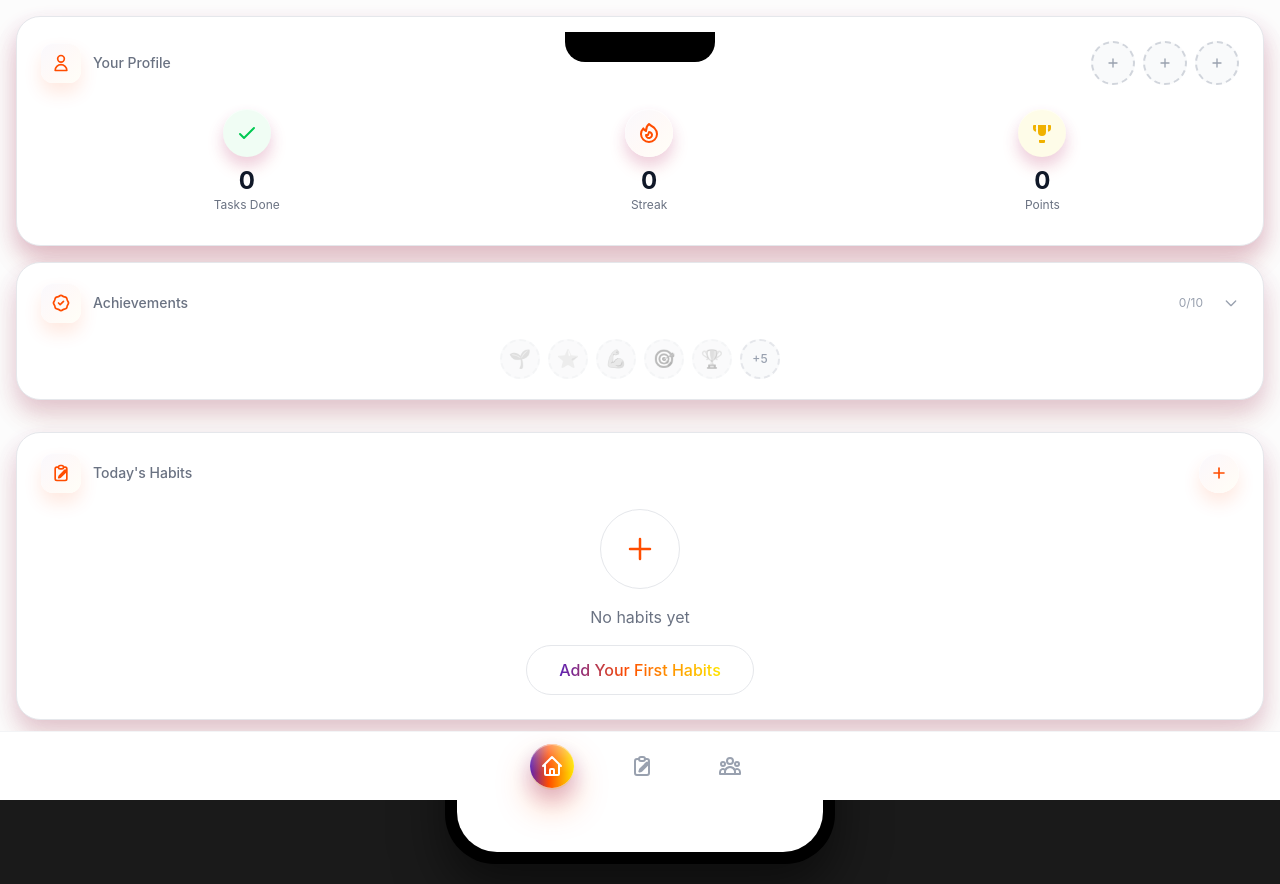
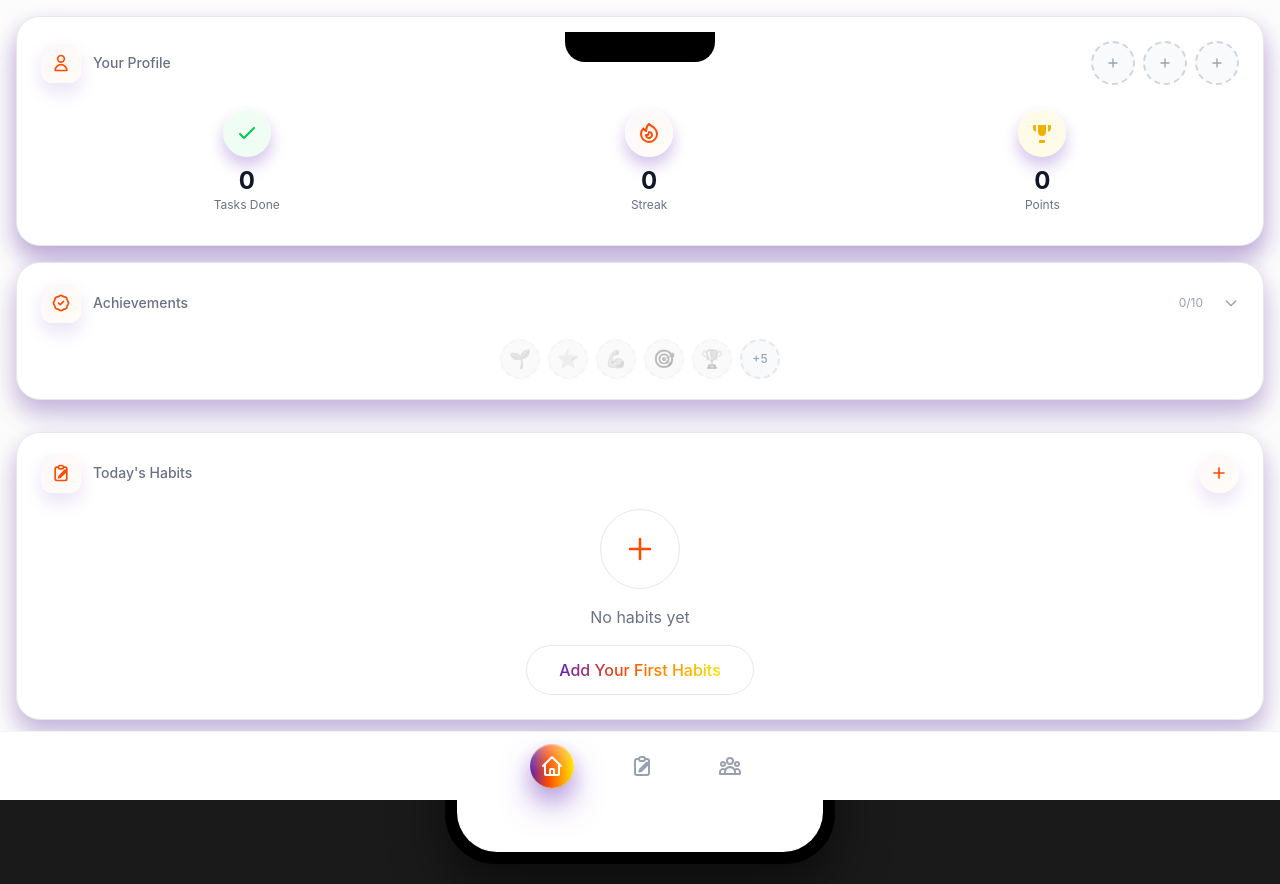
Before and after one commit to benyamty/HB, a React (Vite) app: page / in a window 1280 px wide. Built offline with nearby package versions, Linux system fonts and the light colour scheme.

Commit message:
Make accent shadows purple (remove pink/orange tint)

```diff
--- a/src/index.css
+++ b/src/index.css
@@ -193,7 +193,7 @@ body {
 .accent-btn {
   background: linear-gradient(90deg, var(--accent-purple) 0%, var(--accent-orange) 42%, var(--accent-yellow) 100%);
   box-shadow:
-    0 18px 34px rgba(255, 77, 0, 0.34),
+    0 18px 34px rgba(91, 33, 182, 0.34),
     0 10px 20px rgba(91, 33, 182, 0.26),
     0 2px 0 rgba(255, 230, 0, 0.18),
     inset 0 1px 0 rgba(255, 255, 255, 0.46);
@@ -219,29 +219,29 @@ body {
     color-mix(in srgb, var(--accent-yellow) 3%, white) 100%
   );
   box-shadow:
-    0 10px 18px rgba(255, 77, 0, 0.12),
+    0 10px 18px rgba(91, 33, 182, 0.12),
     inset 0 1px 0 rgba(255,255,255,0.60);
 }
 
 .accent-card {
   box-shadow:
     0 18px 34px rgba(0, 0, 0, 0.06),
-     0 14px 26px rgba(255, 77, 0, 0.14),
-     0 10px 20px rgba(124, 58, 237, 0.12),
+    0 14px 26px rgba(91, 33, 182, 0.18),
+    0 10px 20px rgba(91, 33, 182, 0.12),
     inset 0 1px 0 rgba(255, 255, 255, 0.55);
 }
 
 .accent-card-outline {
   box-shadow:
     0 18px 34px rgba(0, 0, 0, 0.06),
-     0 14px 26px rgba(255, 77, 0, 0.18),
-     0 10px 20px rgba(124, 58, 237, 0.16),
+    0 14px 26px rgba(91, 33, 182, 0.22),
+    0 10px 20px rgba(91, 33, 182, 0.16),
     inset 0 1px 0 rgba(255, 255, 255, 0.55);
 }
 
 .accent-stat {
   box-shadow:
-     0 10px 18px rgba(255, 77, 0, 0.14),
-     0 8px 14px rgba(124, 58, 237, 0.14),
+    0 10px 18px rgba(91, 33, 182, 0.14),
+    0 8px 14px rgba(91, 33, 182, 0.14),
     inset 0 1px 0 rgba(255, 255, 255, 0.55);
 }
```
Lines whose indentation alone changed are shown as unchanged.
